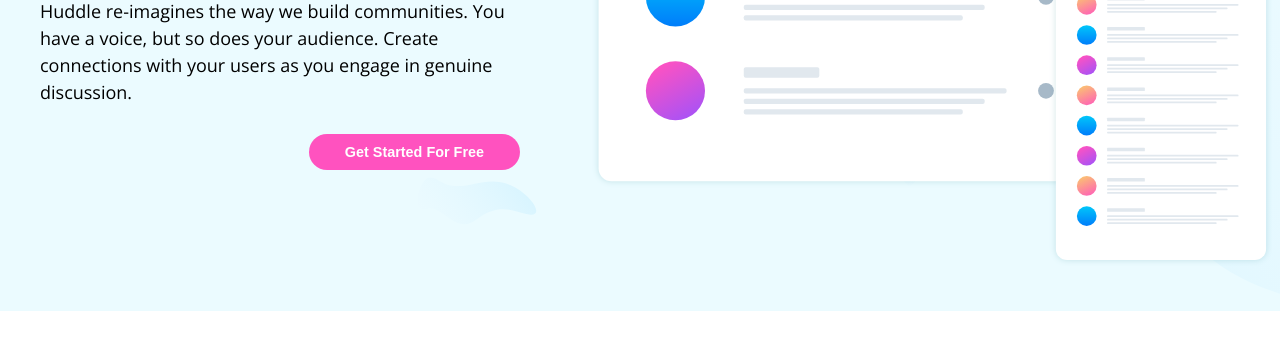
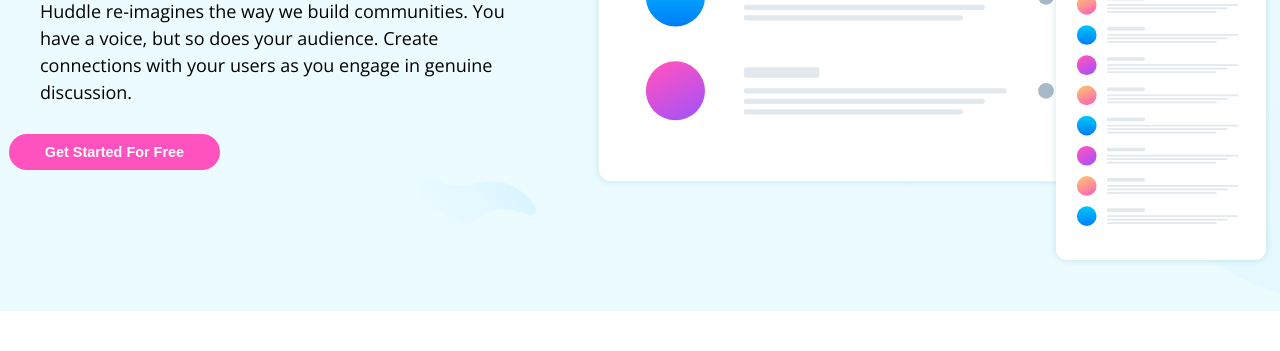
Before and after one commit to Angelo-Ufelle/Huddle, a plain HTML site: page index.html in a window 1280 px wide. Shown: the part 449-800 px from the top of the page. Drawn offline with nearby package versions, Linux system fonts and the light colour scheme.

Commit message:
First commit

```diff
--- a/style.css
+++ b/style.css
@@ -238,7 +238,7 @@
     color: hsl(322, 100%, 66%);
 }
 
-@media (min-width: 376px) {
+@media (min-width: 300px) {
   nav {
     padding: 2em 0.5rem;
   }
@@ -266,10 +266,6 @@
     font-size: 1.125em;
     line-height: 0.5;
     letter-spacing: 0.1em;
-  }
-  .btn-free{
-    position: none;
-    right: 0px;
   }
   .container {
     padding: 2.5rem;
@@ -307,8 +303,8 @@
   .btn-free {
     margin: 0;
     padding: 0.7em 2.5em;
-    position: none;
-    right: 0;
+    position: relative;
+    right: 300px;
   }
   .container-right {
     text-align: left;
```
